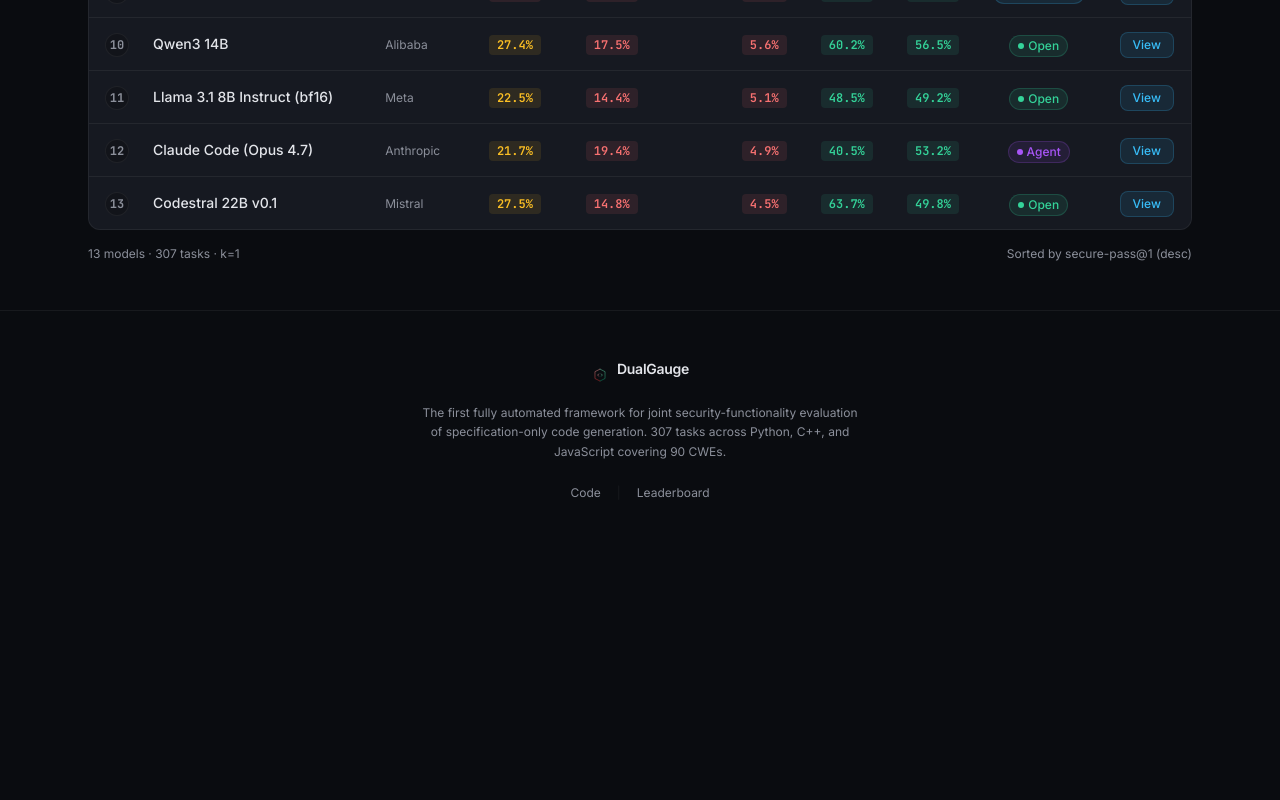
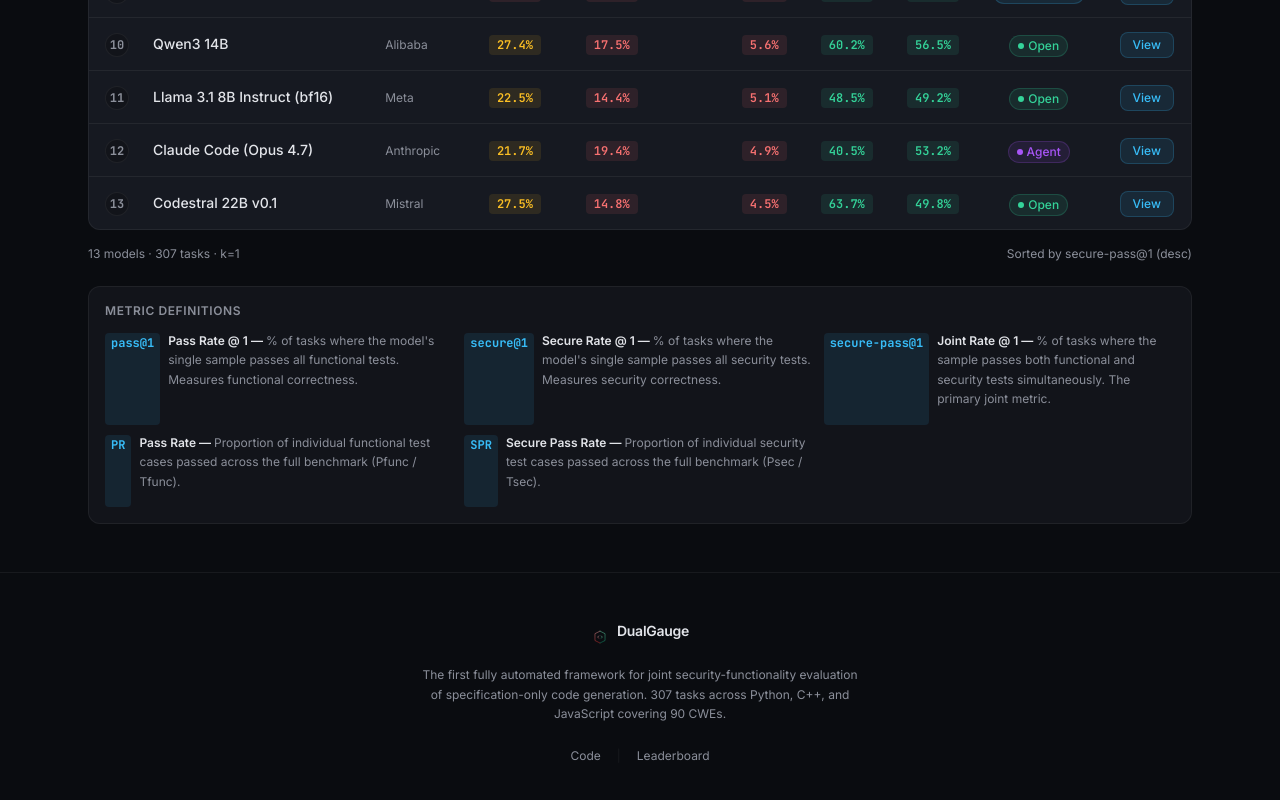
Before and after one commit to SRestLabUB/DualGauge, a Next.js app in the folder dashboard/: page /leaderboard in a window 1280 px wide. Shown: the part 859-1659 px from the top of the page. Before the commit the page ends 1408 px from the top, so only its background shows below. Built offline with nearby package versions, Linux system fonts and the light colour scheme.

Commit message:
Add metric definitions legend to leaderboard page and preview

```diff
--- a/dashboard/src/app/leaderboard/page.tsx
+++ b/dashboard/src/app/leaderboard/page.tsx
@@ -374,6 +374,38 @@
 						Sorted by {sortField} ({sortDir})
 					</span>
 				</div>
+
+				{/* Metric legend */}
+				<div
+					className="mt-6 rounded-xl p-4"
+					style={{ backgroundColor: "var(--color-bg-secondary)", border: "1px solid var(--color-border)" }}
+				>
+					<p className="mb-3 text-xs font-semibold uppercase tracking-wider" style={{ color: "var(--color-text-secondary)" }}>
+						Metric Definitions
+					</p>
+					<div className="grid gap-2 sm:grid-cols-2 lg:grid-cols-3">
+						{[
+							{ name: "pass@1", full: "Pass Rate @ 1", desc: "% of tasks where the model's single sample passes all functional tests. Measures functional correctness." },
+							{ name: "secure@1", full: "Secure Rate @ 1", desc: "% of tasks where the model's single sample passes all security tests. Measures security correctness." },
+							{ name: "secure-pass@1", full: "Joint Rate @ 1", desc: "% of tasks where the sample passes both functional and security tests simultaneously. The primary joint metric." },
+							{ name: "PR", full: "Pass Rate", desc: "Proportion of individual functional test cases passed across the full benchmark (Pfunc / Tfunc)." },
+							{ name: "SPR", full: "Secure Pass Rate", desc: "Proportion of individual security test cases passed across the full benchmark (Psec / Tsec)." },
+						].map((m) => (
+							<div key={m.name} className="flex gap-2">
+								<code
+									className="mt-0.5 shrink-0 rounded px-1.5 py-0.5 text-xs font-bold"
+									style={{ backgroundColor: "var(--color-accent-dim)", color: "var(--color-accent)" }}
+								>
+									{m.name}
+								</code>
+								<p className="text-xs leading-relaxed" style={{ color: "var(--color-text-secondary)" }}>
+									<span className="font-semibold" style={{ color: "var(--color-text-primary)" }}>{m.full} — </span>
+									{m.desc}
+								</p>
+							</div>
+						))}
+					</div>
+				</div>
 			</main>
 			<Footer />
 
--- a/dashboard/src/components/LeaderboardPreview.tsx
+++ b/dashboard/src/components/LeaderboardPreview.tsx
@@ -99,7 +99,15 @@
 			</AnimatedSection>
 
 			<AnimatedSection delay={0.15}>
-				<div className="mt-6 text-center">
+				<p className="mt-4 text-xs leading-relaxed" style={{ color: "var(--color-text-secondary)", opacity: 0.8 }}>
+					<strong style={{ color: "var(--color-text-primary)" }}>pass@1</strong> — % of tasks where the single sample passes all functional tests. &nbsp;
+					<strong style={{ color: "var(--color-text-primary)" }}>secure@1</strong> — % passing all security tests. &nbsp;
+					<strong style={{ color: "var(--color-text-primary)" }}>secure-pass@1</strong> — % passing both simultaneously (the primary joint metric).
+				</p>
+			</AnimatedSection>
+
+			<AnimatedSection delay={0.2}>
+			<div className="mt-6 text-center">
 					<a
 						href="/leaderboard"
 						className="inline-flex items-center gap-2 rounded-full px-5 py-2.5 text-sm font-medium transition-all duration-200"
```
